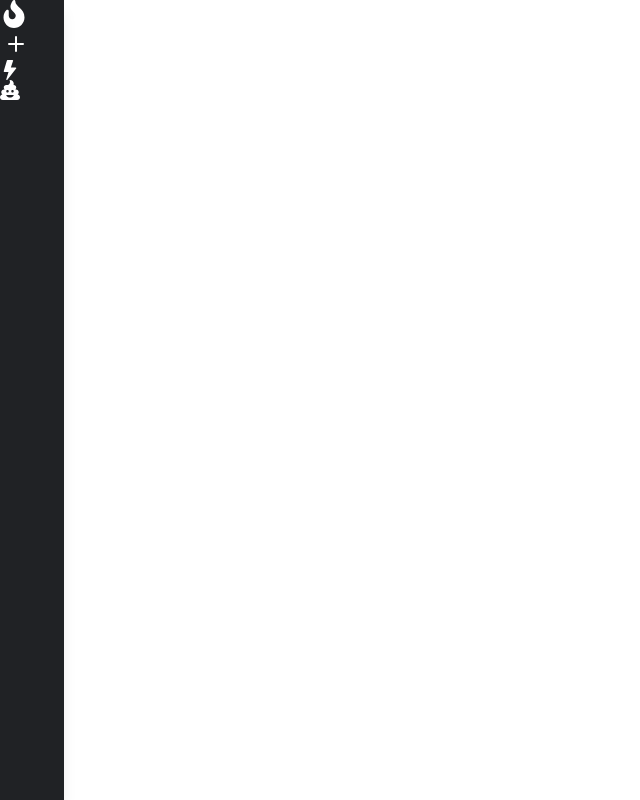
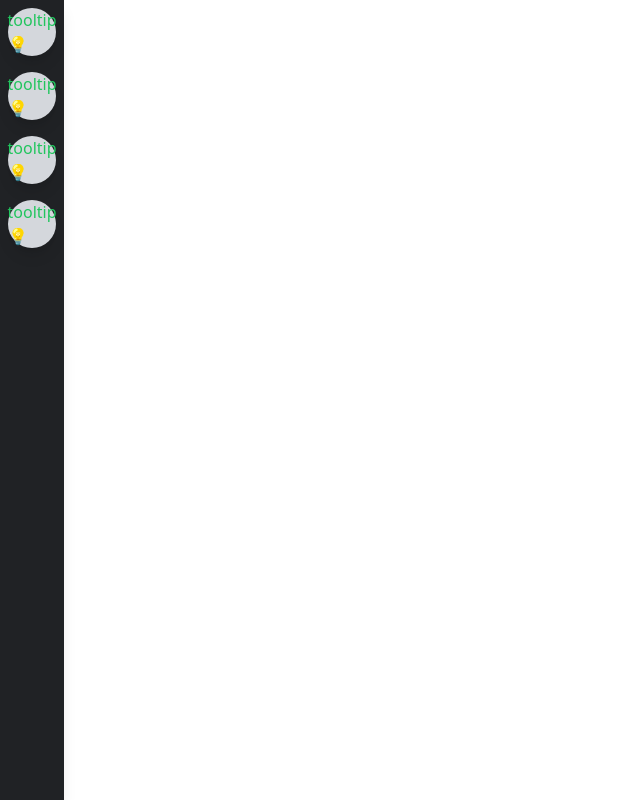
Before and after one commit to immonroe/discord-dashboard, a React (Create React App) app: page / in a window 1280 px wide. Shown: the whole page, without its empty margins (0-640 px from the left). Built offline with nearby package versions, Linux system fonts and the light colour scheme.

Commit message:
Added tooltip span to icons

```diff
--- a/src/SideBar.js
+++ b/src/SideBar.js
@@ -15,9 +15,13 @@ const SideBar = () => {
     );
 };
 
-const SideBarIcon = ({ icon }) => (
+const SideBarIcon = ({ icon, text = 'tooltip 💡' }) => (
     <div className="sidebar-icon">
       {icon}
+
+      <span class='sidebar-tooltip'>
+        {text}
+      </span>
     </div>
   );
 
--- a/src/index.css
+++ b/src/index.css
@@ -1,3 +1,17 @@
 @tailwind base;
 @tailwind components;
 @tailwind utilities;
+
+
+/* Adds custom components to library */
+@layer components {
+    .sidebar-icon {
+        @apply relative flex items-center justify-center
+        h-12 w-12 mt-2 mb-2 mx-auto
+        bg-gray-400 hover:bg-green-600 dark:bg-gray-800
+        text-green-500 hover:text-white
+        hover:rounded-xl rounded-3xl
+        transition-all duration-300 ease-linear
+        cursor-pointer shadow-lg ;
+    }
+}
```
